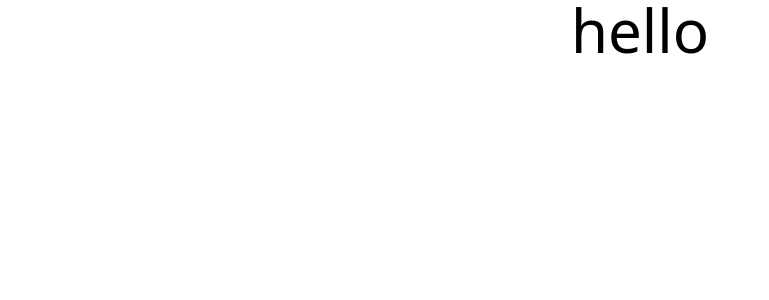
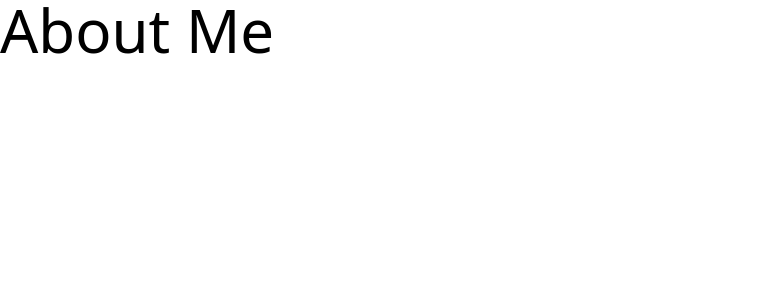
Before and after one commit to ThakurSaad/visa-plus, a React (Create React App) app: page /aboutme in a window 1280 px wide. Shown: the top 300 px of the page, without its empty margins (0-769 px from the left). Built offline with nearby package versions, Linux system fonts and the light colour scheme.

Commit message:
components added

```diff
--- a/src/App.js
+++ b/src/App.js
@@ -1,10 +1,24 @@
+import { Route, Routes } from "react-router-dom";
 import "./App.css";
+import AboutMe from "./components/AboutMe/AboutMe";
+import Blogs from "./components/Blogs/Blogs";
+import Header from "./components/Header/Header";
+import Home from "./components/Home/Home";
+import Login from "./components/Login/Login/Login";
+import Register from "./components/Login/Register/Register";
 
 function App() {
   return (
-    <div className="App">
-      <h1 className="text-6xl">hello</h1>
-
+    <div>
+      <Header></Header>
+      <Routes>
+        <Route path="/" element={<Home></Home>}></Route>
+        <Route path="/home" element={<Home></Home>}></Route>
+        <Route path="/blogs" element={<Blogs></Blogs>}></Route>
+        <Route path="/aboutme" element={<AboutMe></AboutMe>}></Route>
+        <Route path="/register" element={<Register></Register>}></Route>
+        <Route path="/login" element={<Login></Login>}></Route>
+      </Routes>
     </div>
   );
 }
--- /dev/null
+++ b/src/components/AboutMe/AboutMe.js
@@ -0,0 +1,11 @@
+import React from "react";
+
+const AboutMe = () => {
+  return (
+    <div>
+      <h1 className="text-6xl">About Me</h1>
+    </div>
+  );
+};
+
+export default AboutMe;
--- /dev/null
+++ b/src/components/Blogs/Blogs.js
@@ -0,0 +1,11 @@
+import React from "react";
+
+const Blogs = () => {
+  return (
+    <div>
+      <h1 className="text-6xl">Blogs</h1>
+    </div>
+  );
+};
+
+export default Blogs;
--- /dev/null
+++ b/src/components/Header/Header.js
@@ -0,0 +1,12 @@
+import React from "react";
+import { Link } from "react-router-dom";
+
+const Header = () => {
+  return (
+    <div>
+
+    </div>
+  );
+};
+
+export default Header;
--- /dev/null
+++ b/src/components/Home/Home.js
@@ -0,0 +1,11 @@
+import React from "react";
+
+const Home = () => {
+  return (
+    <div>
+      <h1 className="text-6xl">HOME</h1>
+    </div>
+  );
+};
+
+export default Home;
--- /dev/null
+++ b/src/components/Login/Login/Login.js
@@ -0,0 +1,11 @@
+import React from "react";
+
+const Login = () => {
+  return (
+    <div>
+      <h2 className="text-6xl">Login</h2>
+    </div>
+  );
+};
+
+export default Login;
--- /dev/null
+++ b/src/components/Login/Register/Register.js
@@ -0,0 +1,11 @@
+import React from "react";
+
+const Register = () => {
+  return (
+    <div>
+      <h2 className="text-6xl">Register</h2>
+    </div>
+  );
+};
+
+export default Register;
--- a/src/index.js
+++ b/src/index.js
@@ -1,10 +1,10 @@
 import React from "react";
 import { createRoot } from "react-dom/client";
-import 'flowbite';
 import "./index.css";
 import App from "./App";
 import reportWebVitals from "./reportWebVitals";
 import { BrowserRouter } from "react-router-dom";
+import 'flowbite';
 
 const container = document.getElementById("root");
 const root = createRoot(container);
```
Also changed, not shown: public/index.html (+5 -4 lines), 1 other file (tests, documents, lock files or other folders).
